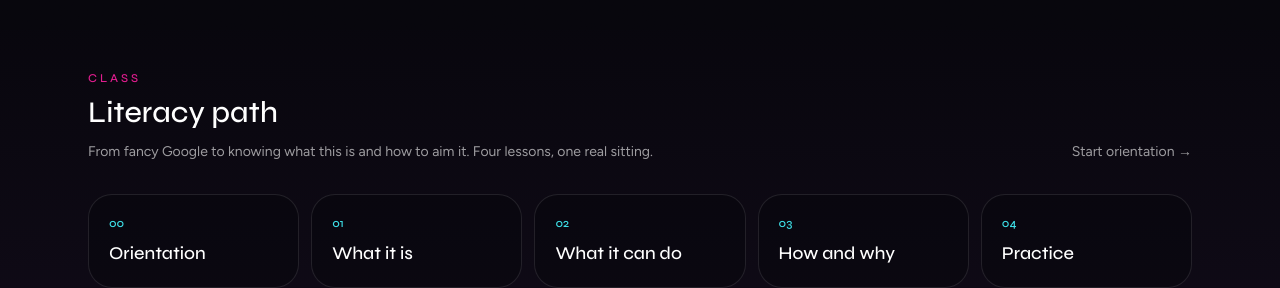
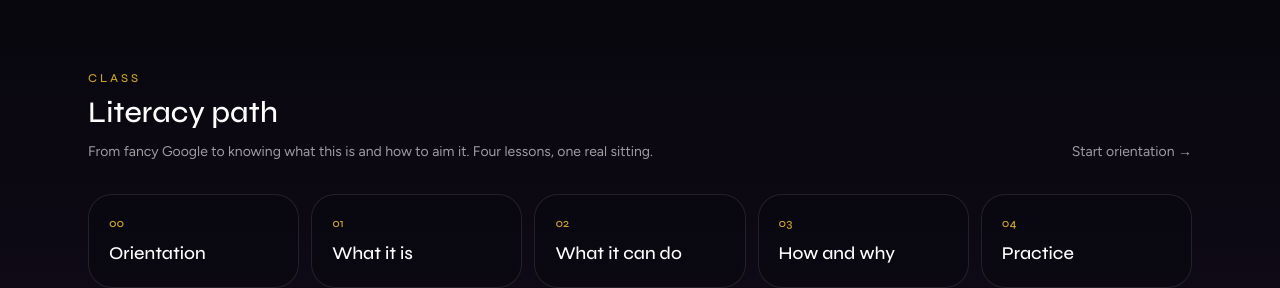
Before and after one commit to WisemanfromtheHighlands/VibeCodeCity, a Next.js app: page / in a window 1280 px wide. Shown: the part 827-1115 px from the top of the page. Built offline with nearby package versions, Linux system fonts and the light colour scheme.

Commit message:
style(brand): magenta mute accents; home gold/chlorophyll links

```diff
--- a/src/app/page.tsx
+++ b/src/app/page.tsx
@@ -15,13 +15,13 @@ export default function HomePage() {
       >
         <div className="flex flex-wrap items-end justify-between gap-4">
           <div>
-            <p className="font-display text-xs tracking-[0.24em] text-magenta">CLASS</p>
+            <p className="font-display text-xs tracking-[0.24em] text-gold">CLASS</p>
             <h2 className="mt-2 font-display text-3xl text-white">Literacy path</h2>
             <p className="mt-3 max-w-2xl text-sm text-white/60">
               From fancy Google to knowing what this is and how to aim it. Four lessons, one real sitting.
             </p>
           </div>
-          <Link href="/orientation" className="text-sm text-white/60 hover:text-cyan">
+          <Link href="/orientation" className="text-sm text-white/60 hover:text-chlorophyll">
             Start orientation →
           </Link>
         </div>
@@ -30,9 +30,9 @@ export default function HomePage() {
             <li key={step.href}>
               <Link
                 href={step.href}
-                className="flex h-full flex-col rounded-3xl border border-white/10 bg-void/40 p-5 transition duration-medium ease-organic hover:border-magenta/40"
+                className="flex h-full flex-col rounded-3xl border border-white/10 bg-void/40 p-5 transition duration-medium ease-organic hover:border-gold/40"
               >
-                <span className="font-display text-xs text-cyan">
+                <span className="font-display text-xs text-gold">
                   {String(i).padStart(2, "0")}
                 </span>
                 <span className="mt-2 font-display text-lg text-white">{step.label}</span>
--- a/src/components/MuteControl.tsx
+++ b/src/components/MuteControl.tsx
@@ -127,7 +127,7 @@ export function MuteControl({ className = "" }: { className?: string }) {
     return (
       <Link
         href="/sound"
-        className={`surface fixed bottom-4 right-4 z-40 rounded-full px-4 py-2 text-xs font-medium tracking-wide text-white/70 shadow-lg shadow-black/40 transition duration-medium ease-organic hover:border-cyan/40 hover:text-cyan ${className}`}
+        className={`surface fixed bottom-4 right-4 z-40 rounded-full px-4 py-2 text-xs font-medium tracking-wide text-white/70 shadow-lg shadow-black/40 transition duration-medium ease-organic hover:border-magenta/40 hover:text-magenta ${className}`}
       >
         Soundtrack
       </Link>
@@ -137,7 +137,7 @@ export function MuteControl({ className = "" }: { className?: string }) {
   return (
     <button
       type="button"
-      className={`surface fixed bottom-4 right-4 z-40 rounded-full px-4 py-2 text-xs font-medium tracking-wide text-white/80 shadow-lg shadow-black/40 transition duration-medium ease-organic hover:border-cyan/40 hover:text-cyan ${className}`}
+      className={`surface fixed bottom-4 right-4 z-40 rounded-full px-4 py-2 text-xs font-medium tracking-wide text-white/80 shadow-lg shadow-black/40 transition duration-medium ease-organic hover:border-magenta/40 hover:text-magenta ${className}`}
       aria-pressed={muted}
       onClick={() => setMuted(!muted)}
     >
```
